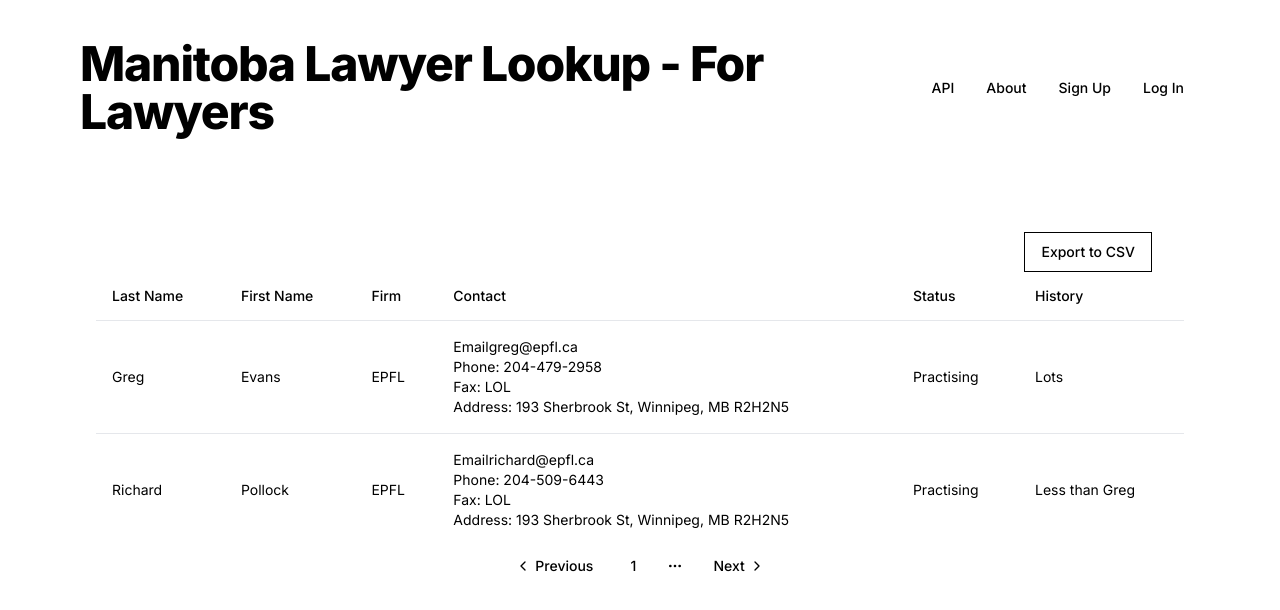
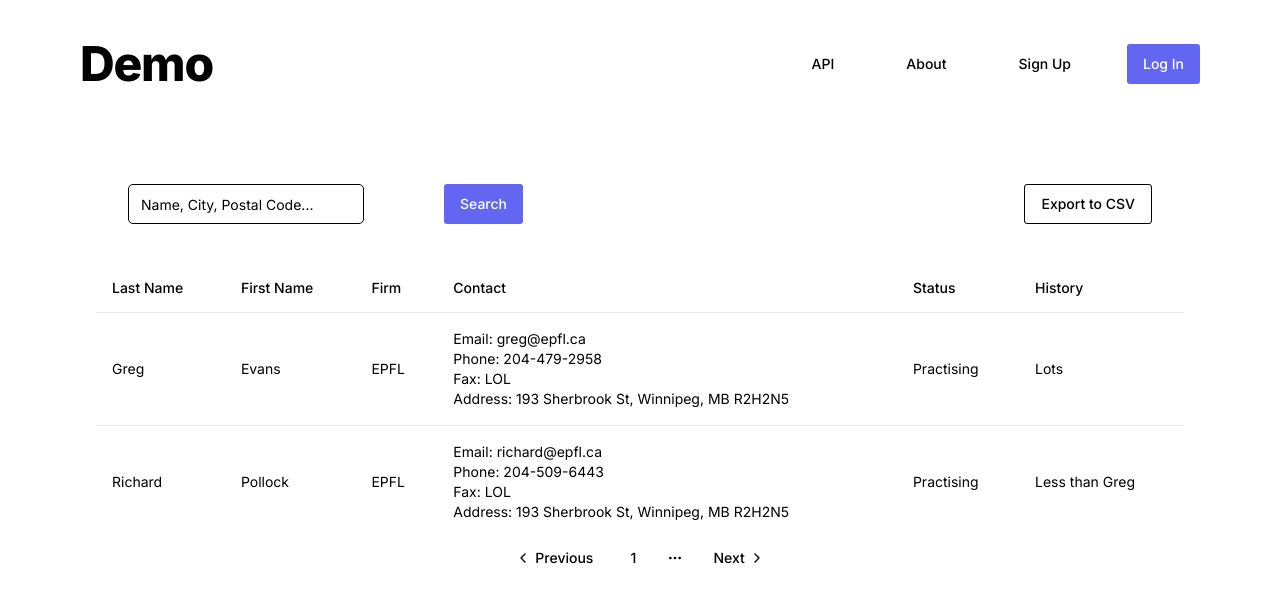
Before and after one commit to DavidLekei/MBLL4L, a Next.js app: page / in a window 1280 px wide. Shown: the top 610 px of the page. Built offline with nearby package versions, Linux system fonts and the light colour scheme.

Commit message:
Fixed some tailwind config color settings. Added search input and tweaked css (border radius, etc)

```diff
--- a/src/app/globals.css
+++ b/src/app/globals.css
@@ -3,6 +3,9 @@
 @tailwind utilities;
 
 :root {
+  --primary: 239, 83.5%, 66.7%;
+  --primary-foreground: 0, 0%, 100%;
+  --radius: 5px;
   --max-width: 1100px;
   --border-radius: 12px;
   --font-mono: ui-monospace, Menlo, Monaco, "Cascadia Mono", "Segoe UI Mono",
@@ -109,3 +112,11 @@ a {
     color-scheme: dark;
   }
 }
+
+::placeholder{
+  opacity: 0.5;
+}
+
+input:focus::placeholder{
+  color:transparent;
+}
--- a/src/components/ui/header.tsx
+++ b/src/components/ui/header.tsx
@@ -1,9 +1,19 @@
 import { Button } from "@/components/ui/button"
+import {Input} from"@/components/ui/input"
 
 export default function Header(props:any){
+
+    const onInputFocus = () => {
+
+    }
+
     return(
     <div className="header container">
-        <div id="button-container" className="flex flex-row-reverse">
+        <div id="button-container" className="flex flex-row justify-between mb-10">
+            <div className="flex flex-row">
+                <Input id="search-input" className="col-span-3 rounded-lg" type="text" placeholder="Name, City, Postal Code..."/>
+                <Button className="ml-20 rounded-md hover:bg-primary-hover">Search</Button>
+            </div>
             <Button variant="outline">Export to CSV</Button>
         </div>
     </div>
--- a/src/components/ui/lawyers.tsx
+++ b/src/components/ui/lawyers.tsx
@@ -25,7 +25,7 @@ import { Lawyer } from "@/types/lawyer"
 function ContactInformation(props: any){
     return(
         <div className="flex flex-col">
-            <p>Email{props.contact.email}</p>
+            <p>Email: {props.contact.email}</p>
             <p>Phone: {props.contact.phoneNumber}</p>
             <p>Fax: {props.contact.fax}</p>
             <p>Address: {props.contact.address + ", " + props.contact.city + ", " + props.contact.province + " " + props.contact.postalCode}</p>
--- a/src/components/ui/navbar.tsx
+++ b/src/components/ui/navbar.tsx
@@ -10,18 +10,19 @@ import LoginSheet from './loginsheet'
 
 export default function Navbar(props: any){
 
-    const aboutButton = <Button variant="ghost">About</Button>
-    const logInButton = <Button>Log In</Button>
+    const aboutButton = <Button className="ml-10" variant="ghost">About</Button>
+    const logInButton = <Button className="ml-10 hover:bg-primary-hover">Log In</Button>
 
     return(
         <div className="mt-10 ml-20 mr-20 flex flex-row items-center justify-between">
             <h1 className="scroll-m-20 text-4xl font-extrabold tracking-tight lg:text-5xl">
-                Manitoba Lawyer Lookup - For Lawyers
+                Demo
+                {/* Manitoba Lawyer Lookup - For Lawyers */}
             </h1>
-            <div className="flex flex-row">
-                <Button>API</Button>
+            <div className="flex flex-row justify-evenly">
+                <Button className="ml-10" variant="ghost">API</Button>
                 <About trigger={aboutButton} />
-                <Button>Sign Up</Button>
+                <Button className="ml-10" variant="ghost">Sign Up</Button>
                 <LoginSheet trigger={logInButton} />
             </div>
         </div>
--- a/tailwind.config.js
+++ b/tailwind.config.js
@@ -25,6 +25,7 @@ module.exports = {
         foreground: "hsl(var(--foreground))",
         primary: {
           DEFAULT: "hsl(var(--primary))",
+          hover: "hsla(var(--primary), 0.6)",
           foreground: "hsl(var(--primary-foreground))",
         },
         secondary: {
```
